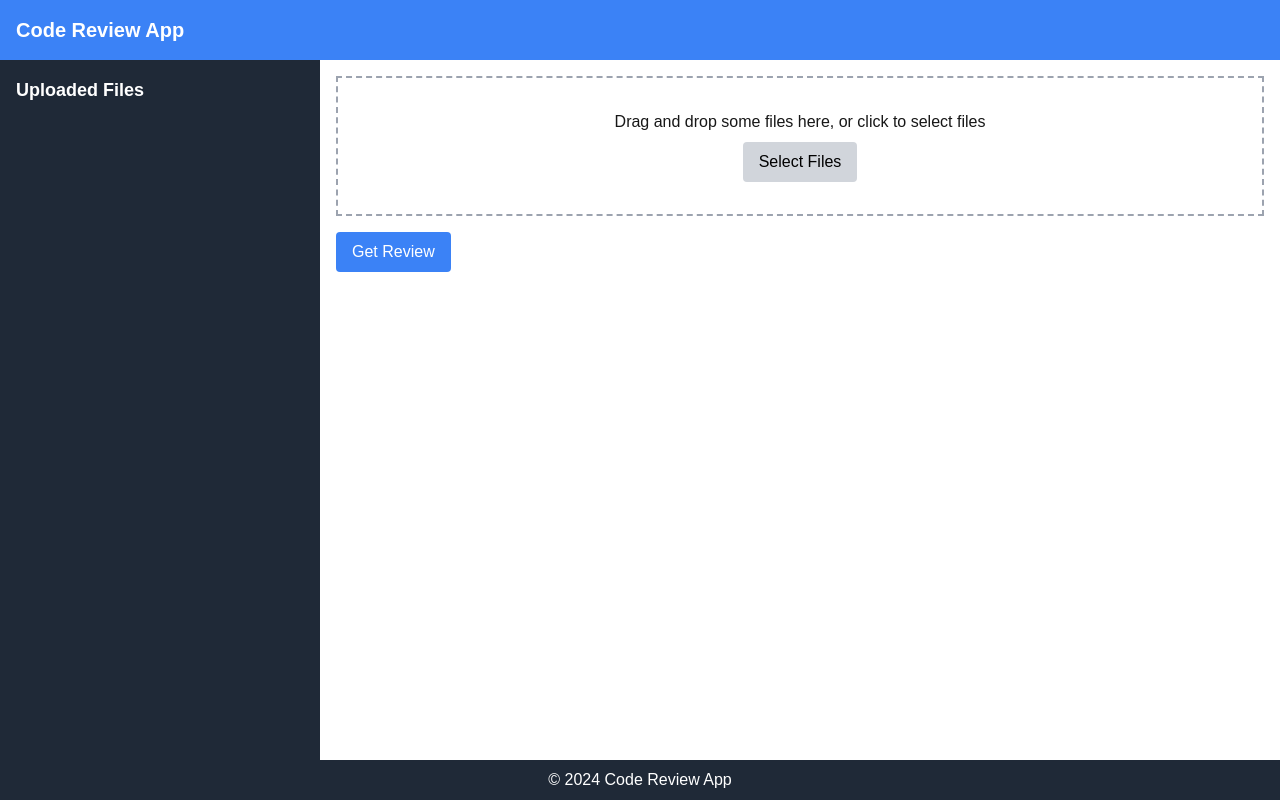
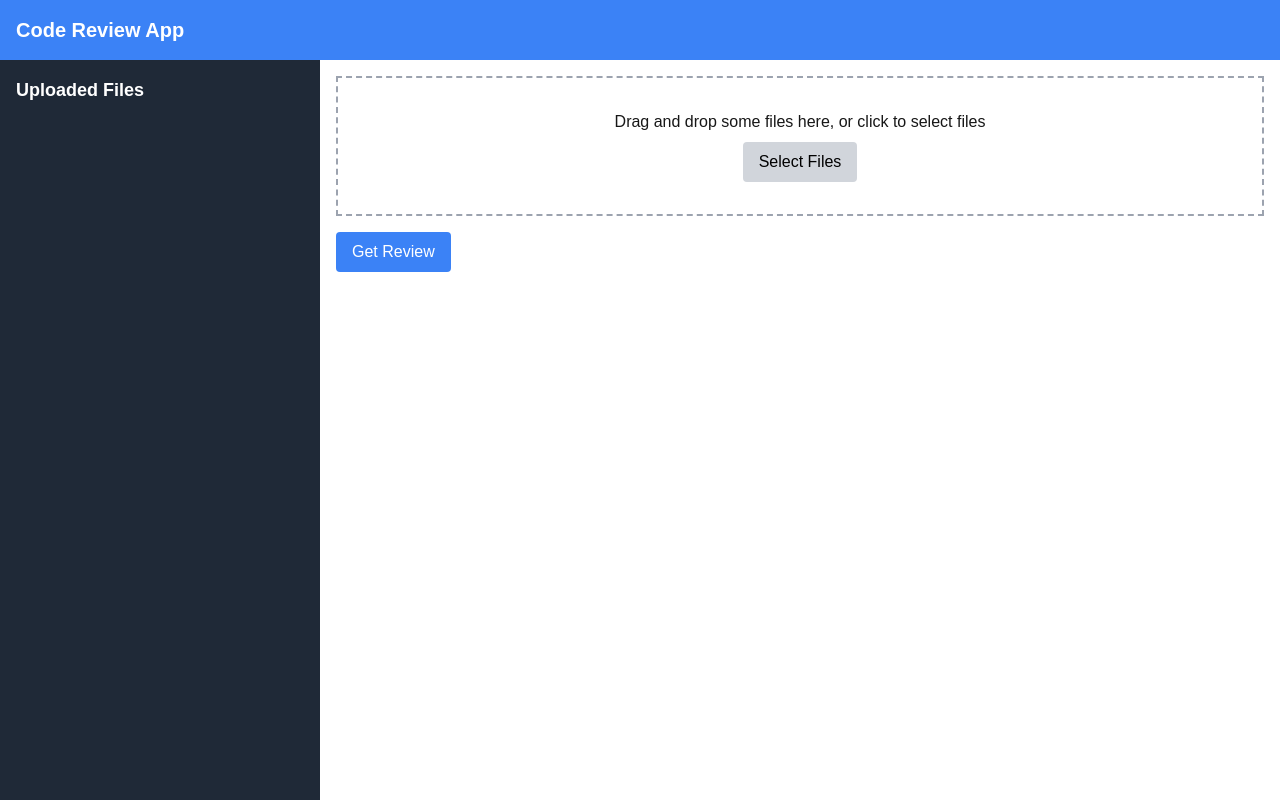
Before and after one commit to tukky-14/nextjs-code-review, a Next.js app: page / in a window 1280 px wide. Built offline with nearby package versions, Linux system fonts and the light colour scheme.

Commit message:
Footerを削除

```diff
--- a/src/app/page.tsx
+++ b/src/app/page.tsx
@@ -4,7 +4,6 @@ import { useState } from 'react';
 import Header from '../components/header';
 import Sidebar from '../components/sidebar';
 import Main from '../components/main';
-import Footer from '../components/footer';
 
 const Home = () => {
     const [files, setFiles] = useState<File[]>([]);
@@ -24,7 +23,6 @@ const Home = () => {
                 <Sidebar files={files} onDelete={handleDelete} />
                 <Main files={files} onDrop={handleDrop} />
             </div>
-            <Footer />
         </div>
     );
 };
```
